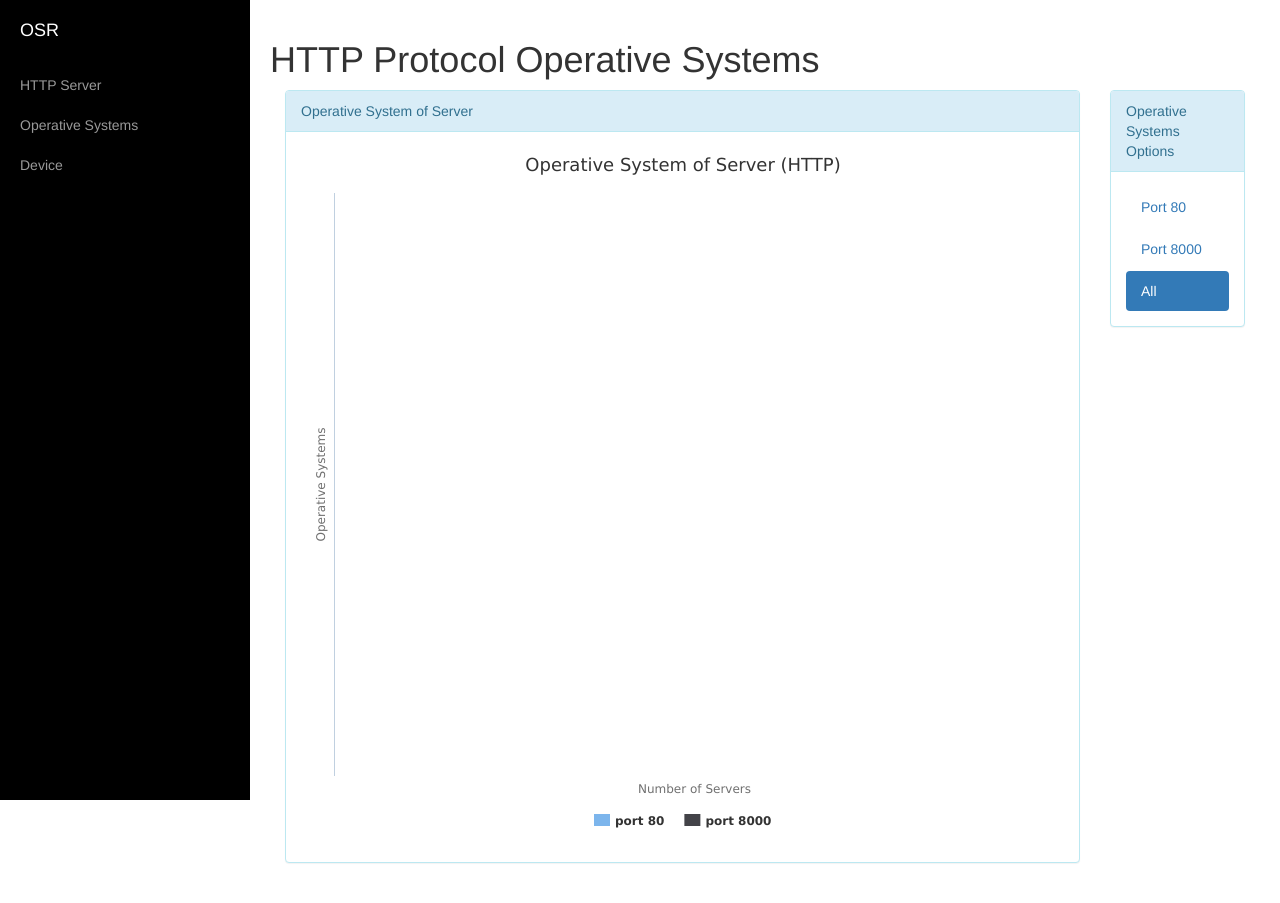
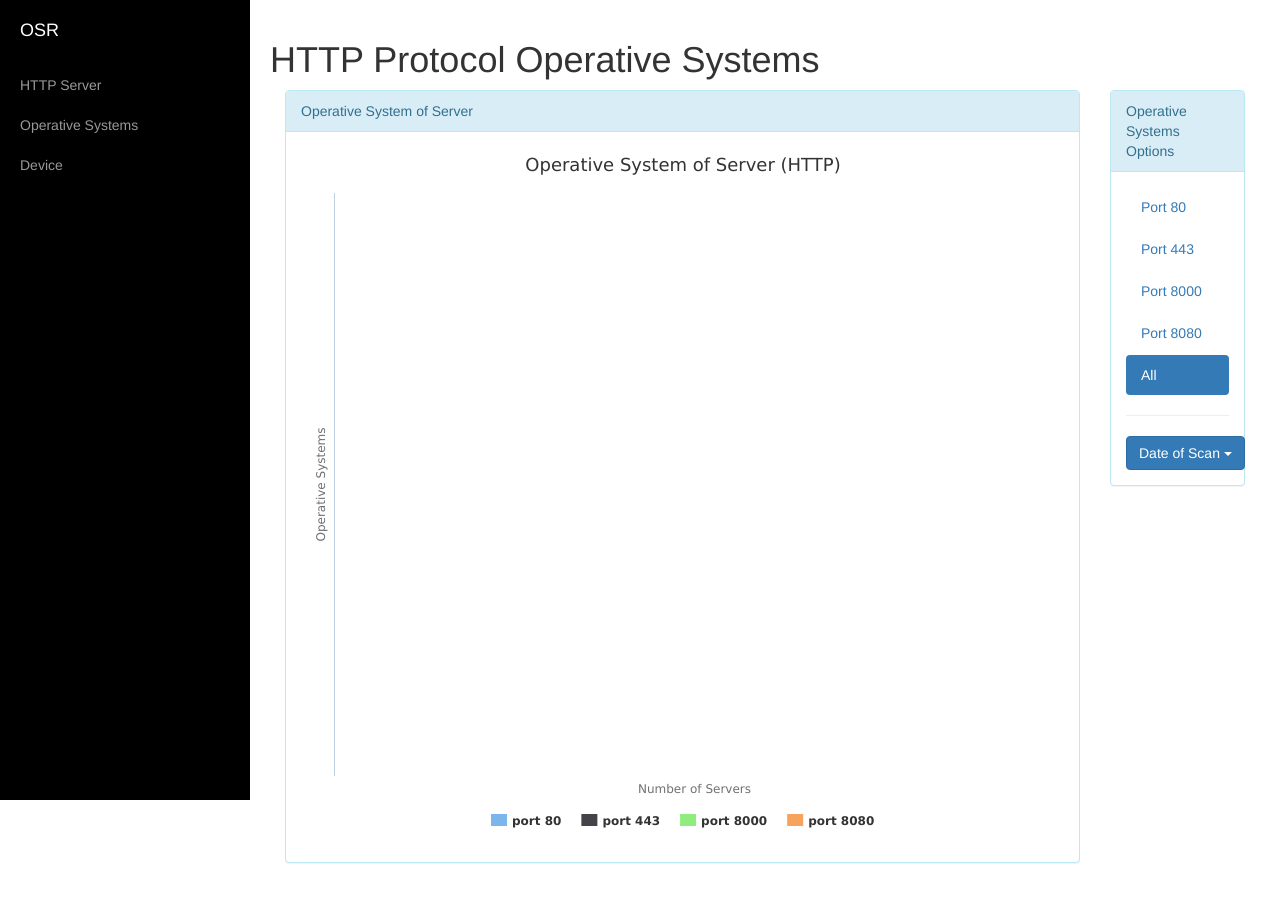
Before and after one commit to clcert/Web-OSR, a Django app: a page that uses graphs/templates/graphs/base.html in a window 1280 px wide. Run offline with Django 3.2, Linux system fonts and the light colour scheme; data that the repository does not hold is empty; some libraries are stand-ins or nearby versions.

Commit message:
Finished changes in operative system server

```diff
--- a/graphs/templates/graphs/base.html
+++ b/graphs/templates/graphs/base.html
@@ -49,10 +49,10 @@
                     <a href="{% url 'graphs/server' 80 '2015-11-12' %}">HTTP Server</a>
                 </li>
                 <li>
-                    <a href="{% url 'graphs/os' 80 %}">Operative Systems</a>
+                    <a href="{% url 'graphs/os' 80 '2015-11-12' %}">Operative Systems</a>
                 </li>
                 <li>
-                    <a href="{% url 'graphs/device' 80%}">Device</a>
+                    <a href="{% url 'graphs/device' 80 %}">Device</a>
                 </li>
             </ul>
         </div>
--- a/graphs/templates/graphs/operative_systems.html
+++ b/graphs/templates/graphs/operative_systems.html
@@ -26,10 +26,37 @@
             <div class="panel-heading">Operative Systems Options</div>
             <div class="panel-body">
                 <ul class="nav nav-pills nav-stacked">
-                    <li role="presentation" {% if port == '80' %}class="active"{% endif %}><a href="{% url "graphs/os" 80 %}">Port 80</a></li>
-                    <li role="presentation" {% if port == '8000' %}class="active"{% endif %}><a href="{% url "graphs/os" 8000 %}">Port 8000</a></li>
-                    <li role="presentation" {% if port == 'all' %}class="active"{% endif %}><a href="{% url "graphs/os/all" %}">All</a></li>
+                    <li role="presentation" {% if port == '80' %}class="active"{% endif %}><a href="{% url "graphs/os" 80 scan_date %}">Port 80</a></li>
+                    <li role="presentation" {% if port == '443' %}class="active"{% endif %}><a href="{% url "graphs/os" 443 scan_date %}">Port 443</a></li>
+                    <li role="presentation" {% if port == '8000' %}class="active"{% endif %}><a href="{% url "graphs/os" 8000 scan_date %}">Port 8000</a></li>
+                    <li role="presentation" {% if port == '8080' %}class="active"{% endif %}><a href="{% url "graphs/os" 8080  scan_date %}">Port 8080</a></li>
+                    <li role="presentation" {% if port == 'all' %}class="active"{% endif %}><a href="{% url "graphs/os/all" scan_date %}">All</a></li>
                 </ul>
+            {% ifnotequal port 'all' %}
+                <hr>
+                <div class="dropdown">
+                    <button class="btn btn-primary dropdown-toggle" type="button" data-toggle="dropdown">
+                        Date of Scan
+                        <span class="caret"></span></button>
+                    <ul class="dropdown-menu">
+                        {% for scan in scan_list %}
+                            <li><a href="{% url "graphs/os" port scan %}">{{ scan }}</a></li>
+                        {% endfor %}
+                    </ul>
+                </div>
+            {% else %}
+                <hr>
+                <div class="dropdown">
+                    <button class="btn btn-primary dropdown-toggle" type="button" data-toggle="dropdown">
+                        Date of Scan
+                        <span class="caret"></span></button>
+                    <ul class="dropdown-menu">
+                        {% for scan in scan_list %}
+                            <li><a href="{% url "graphs/os/all" scan %}">{{ scan }}</a></li>
+                        {% endfor %}
+                    </ul>
+                </div>
+            {% endifnotequal %}
             </div>
         </div>
     </div>
--- a/graphs/urls.py
+++ b/graphs/urls.py
@@ -6,11 +6,10 @@ from graphs import views
 urlpatterns = [
     url(r'^$', views.index, name='graphs/index'),
     url(r'^web-server/all/(?P<scan>\d+-\d+-\d+)$', views.http_server_all, name='graphs/server/all'),
-    # url(r'^web-server/all/(?P<version>[\w\s]+)', views.http_server_all, name='graphs/server/all'),
     url(r'^web-server/(?P<port>[0-9]+)/(?P<scan>\d+-\d+-\d+)$', views.http_server, name='graphs/server'),
     url(r'^web-server/(?P<port>[0-9]+)/(?P<scan>\d+-\d+-\d+)/(?P<version>[\w\s]+)$', views.http_server, name='graphs/server'),
-    url(r'^operative-system/all', views.os_server_all, name='graphs/os/all'),
-    url(r'^operative-system/(?P<port>[0-9]+)/$', views.os_server, name='graphs/os'),
+    url(r'^operative-system/all/(?P<scan>\d+-\d+-\d+)$', views.os_server_all, name='graphs/os/all'),
+    url(r'^operative-system/(?P<port>[0-9]+)/(?P<scan>\d+-\d+-\d+)$', views.os_server, name='graphs/os'),
     url(r'^device/all', views.device_type_all, name='graphs/device/all'),
     url(r'^device/(?P<port>[0-9]+)/$', views.device_type, name='graphs/device')
 ]
--- a/graphs/views.py
+++ b/graphs/views.py
@@ -125,29 +125,38 @@ def http_server_all(request, scan):
                    })
 
 
-def os_server(request, port=80):
-    frequency = accumulate(port_dict[port].objects(date='2015-11-30'), 'metadata.device.os', with_none=False)[:10]
-    name = [i[0] for i in frequency]
+def os_server(request, port, scan):
+    zmap = ZmapLog.objects(port=port)
+    os = accumulate(port_dict[port].objects(date=scan), 'metadata.device.os', with_none=False)[:10]
     return render(request, 'graphs/operative_systems.html',
                   {'port': port,
+                   'scan_date': scan,
+                   'scan_list': [i.date for i in zmap],
+                   'bars': {'title': 'Operative System of Server (HTTP)', 'xaxis': 'Operative Systems',
+                            'yaxis': 'Number of Servers',
+                            'xvalues': [i[0] for i in os],
+                            'values': [{'name': 'port ' + str(port), 'yvalue': [i[1] for i in os]}]}})
+
+
+def os_server_all(request, scan):
+    zmap = ZmapLog.objects(port='80')
+    os80 = accumulate(Http80.objects(date=scan), 'metadata.device.os', with_none=False)[:10]
+    name = [i[0] for i in os80]
+    os443 = filter_by_name(accumulate(Http443.objects(date=scan), 'metadata.device.os', with_none=False)[:10], name)
+    os8000 = filter_by_name(accumulate(Http8000.objects(date=scan), 'metadata.device.os', with_none=False)[:10], name)
+    os8080 = filter_by_name(accumulate(Http8080.objects(date=scan), 'metadata.device.os', with_none=False)[:10], name)
+
+    return render(request, 'graphs/operative_systems.html',
+                  {'port': 'all',
+                   'scan_date': scan,
+                   'scan_list': [i.date for i in zmap],
                    'bars': {'title': 'Operative System of Server (HTTP)', 'xaxis': 'Operative Systems',
                             'yaxis': 'Number of Servers',
                             'xvalues': name,
-                            'values': [{'name': 'port ' + str(port), 'yvalue': [i[1] for i in frequency]}]}})
-
-
-def os_server_all(request):
-    frequency_80 = accumulate(Http80.objects(date='2015-11-30'), 'metadata.device.os', with_none=False)[:10]
-    name = [i[0] for i in frequency_80]
-    frequency_8000 = filter_by_name(accumulate(Http8000.objects, 'metadata.device.os', with_none=False)[:10], name)
-
-    return render(request, 'graphs/operative_systems.html',
-                  {'port': 'all',
-                   'bars': {'title': 'Operative System of Server (HTTP)', 'xaxis': 'Operative Systems',
-                            'yaxis': 'Number of Servers',
-                            'xvalues': name,
-                            'values': [{'name': 'port 80', 'yvalue': [i[1] for i in frequency_80]},
-                                       {'name': 'port 8000', 'yvalue': [i[1] for i in frequency_8000]}]}})
+                            'values': [{'name': 'port 80', 'yvalue': [i[1] for i in os80]},
+                                       {'name': 'port 443', 'yvalue': [i[1] for i in os443]},
+                                       {'name': 'port 8000', 'yvalue': [i[1] for i in os8000]},
+                                       {'name': 'port 8080', 'yvalue': [i[1] for i in os8080]}]}})
 
 
 def device_type(request, port=80):
```
